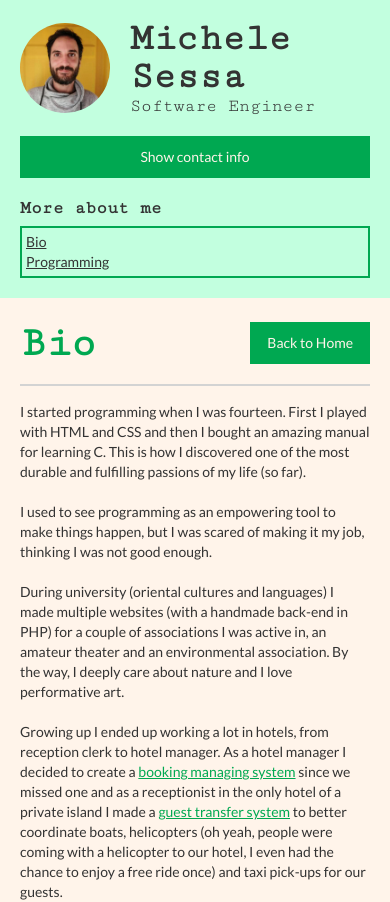
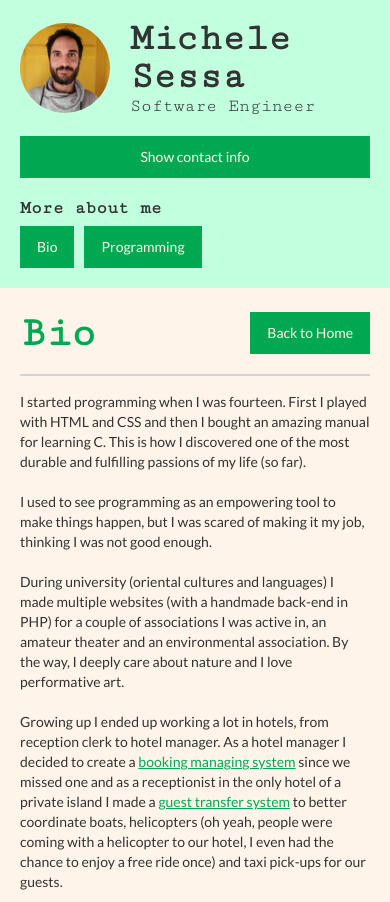
Before and after one commit to mikysett/another_cv, a Vue app in the folder cv-frontend/: page /bio in a window 390 px wide. Shown: the top 902 px of the page. Built offline with nearby package versions, Linux system fonts and the light colour scheme.

Commit message:
improve buttons appearance and small polishing for text in bio

```diff
--- a/cv-frontend/src/components/MainMenu.vue
+++ b/cv-frontend/src/components/MainMenu.vue
@@ -152,9 +152,8 @@ const ContactBtnText = computed(() => {
 
 .bottom-menu {
   display: flex;
-  flex-direction: column;
-  border: solid 2px #00a851;
-  padding: 4px;
+  flex-direction: row;
+  column-gap: 10px;
 }
 
 .contact-link {
@@ -166,11 +165,15 @@ const ContactBtnText = computed(() => {
 }
 
 .menu-link {
-  color: var(--color1);
-  text-decoration: underline;
+  background: var(--color2);
+  color: var(--bg1);
+  text-decoration: none;
+  padding: 9px 15px;
+  border: 2px solid var(--color2);
 }
 
 .menu-link:hover {
+  background: var(--bg1);
   color: var(--color2);
 }
 
@@ -188,6 +191,19 @@ const ContactBtnText = computed(() => {
     display: flex;
     align-items: center;
     margin-bottom: 20px;
+  }
+
+  .menu-link {
+    background: var(--color2);
+    color: var(--bg1);
+    text-decoration: none;
+    padding: 9px 15px;
+    border: 2px solid var(--color2);
+  }
+
+  .menu-link:hover {
+    background: var(--bg1);
+    color: var(--color2);
   }
 
   .profile-img {
@@ -211,5 +227,4 @@ const ContactBtnText = computed(() => {
     display: none;
   }
 }
-
 </style>
--- a/cv-frontend/src/views/BioView.vue
+++ b/cv-frontend/src/views/BioView.vue
@@ -82,8 +82,7 @@
           </li>
           <li class="list-item">
             🌈 Helping out in an association that delivers hot meals to families
-            in need<br />
-            (actually I feel they are helping me more than I'm helping them)
+            in need
           </li>
         </ul>
       </div>
```
